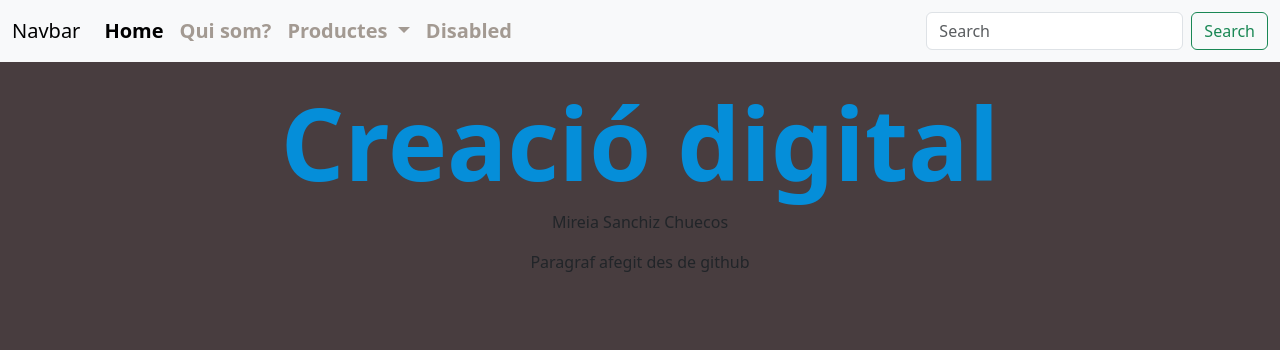
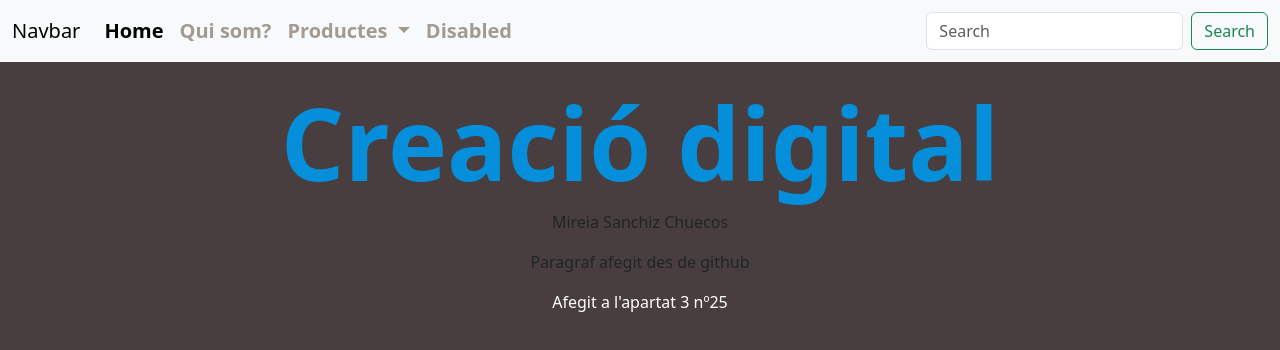
Before and after one commit to MSCH-estudis/CreacioDigital, a website: page public_html/index.html in a window 1280 px wide. Drawn offline with nearby package versions, Linux system fonts and the light colour scheme.

Commit message:
CreaciDigital: Versió 1.1.1.1 Afegir style.css personalitzat

```diff
--- a/public_html/index.html
+++ b/public_html/index.html
@@ -10,6 +10,8 @@ Click nbfs://nbhost/SystemFileSystem/Templates/Other/html.html to edit this temp
         <meta name="viewport" content="width=device-width, initial-scale=1.0">
         <!-- Afegim link per a boostrap estils css-->
         <link href="https://cdn.jsdelivr.net/npm/bootstrap@5.3.5/dist/css/bootstrap.min.css" rel="stylesheet" integrity="sha384-SgOJa3DmI69IUzQ2PVdRZhwQ+dy64/BUtbMJw1MZ8t5HZApcHrRKUc4W0kG879m7" crossorigin="anonymous">
+        <!-- Link al fitxer estil per apartat 25!-->
+        <link rel="stylesheet" href="style.css">
         <style>
            /*Color de fons pàgina*/
             html,
@@ -99,6 +101,9 @@ Click nbfs://nbhost/SystemFileSystem/Templates/Other/html.html to edit this temp
             <div class="container-fluid text-center">
                 <p>Paragraf afegit des de github</p>
             </div>
+            <div id="exc25" class="container-fluid text-center">
+                <p>Afegit a l'apartat 3 nº25</p>
+            </div>
         </section>
     </body>
     <!-- Afegim link per bootstrap js -->
--- /dev/null
+++ b/public_html/style.css
@@ -0,0 +1,12 @@
+/*
+Click nbfs://nbhost/SystemFileSystem/Templates/Licenses/license-default.txt to change this license
+Click nbfs://nbhost/SystemFileSystem/Templates/Other/CascadeStyleSheet.css to edit this template
+*/
+/*
+    Created on : 4 de maig 2025, 21:20:36
+    Author     : msanchiz
+*/
+
+#exc25 {
+    color:white;
+}
```
